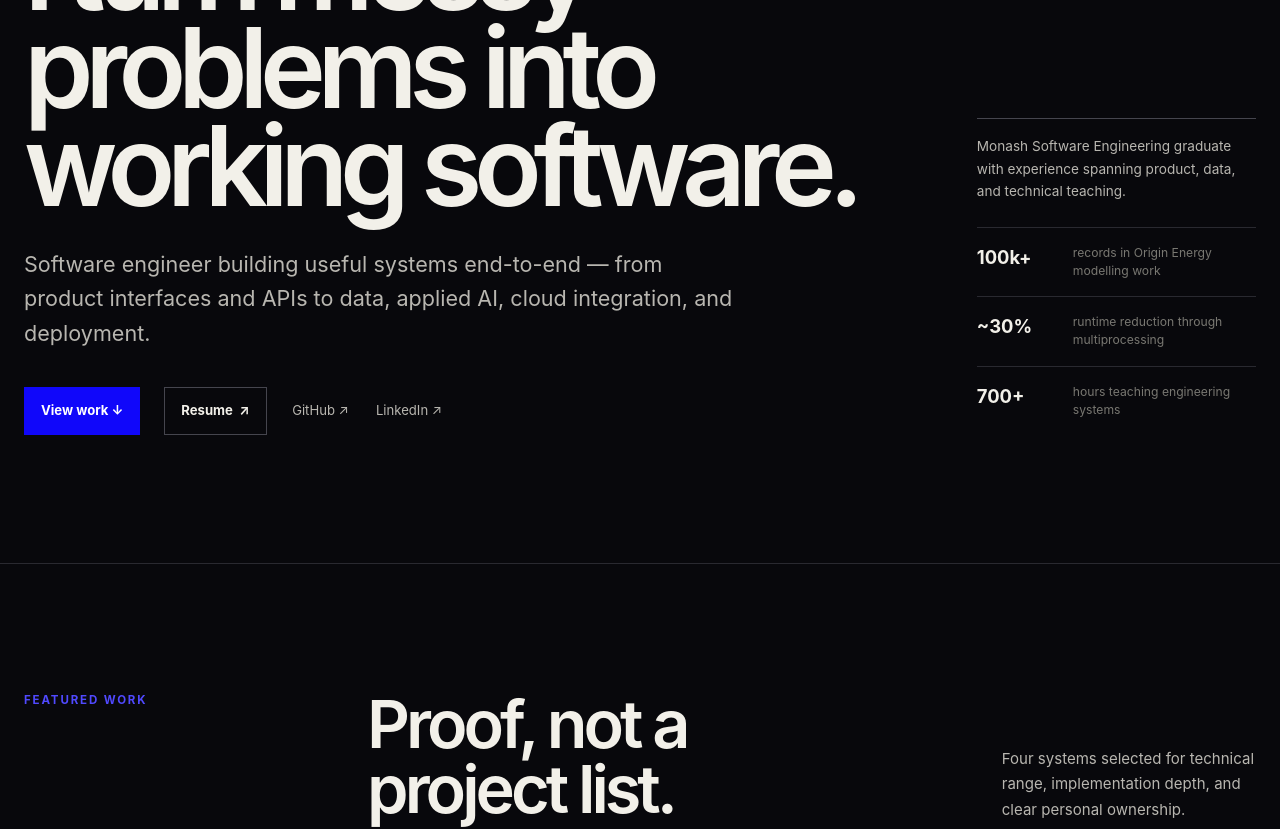
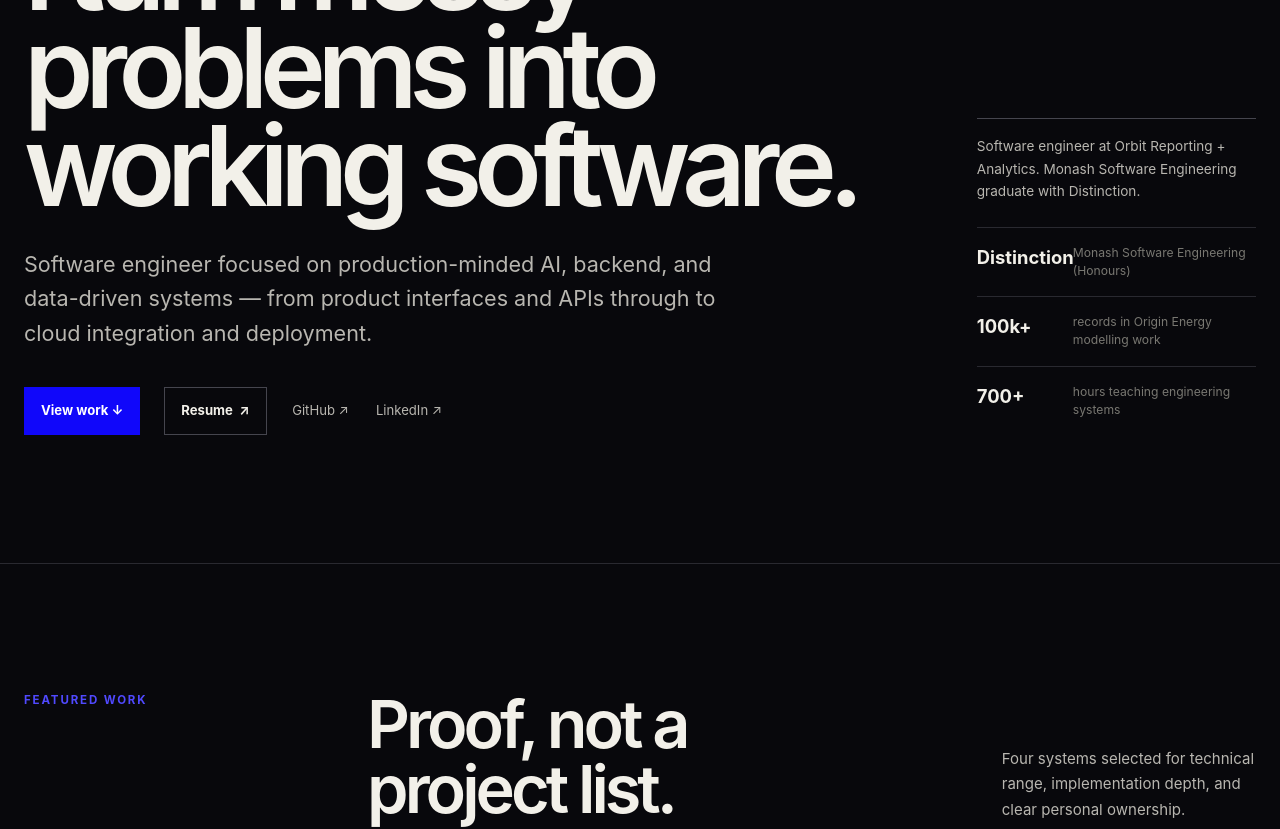
Before and after one commit to PaarthSh4rma/portfolio-website, a React (Vite) app: page / in a window 1280 px wide. Shown: the part 1080-1909 px from the top of the page. Built offline with nearby package versions, Linux system fonts and the light colour scheme.

Commit message:
Update portfolio with current LinkedIn profile

```diff
--- a/index.html
+++ b/index.html
@@ -4,7 +4,7 @@
     <meta charset="UTF-8" />
     <meta name="viewport" content="width=device-width, initial-scale=1.0" />
     <meta name="theme-color" content="#08080c" />
-    <meta name="description" content="Paarth Sharma is a Melbourne software engineer building useful products end-to-end across full-stack, backend, data, applied AI, and cloud systems." />
+    <meta name="description" content="Paarth Sharma is a Melbourne software engineer building production-minded AI, backend, and data-driven systems." />
     <meta name="author" content="Paarth Sharma" />
     <link rel="canonical" href="https://paarth-sharma.com/" />
     <link rel="icon" type="image/png" sizes="32x32" href="/favicon-32.png" />
@@ -13,14 +13,14 @@
     <meta property="og:type" content="website" />
     <meta property="og:url" content="https://paarth-sharma.com/" />
     <meta property="og:title" content="Paarth Sharma — Software Engineer" />
-    <meta property="og:description" content="Useful systems, built end-to-end — from product interfaces and APIs to data, applied AI, cloud integration, and deployment." />
+    <meta property="og:description" content="Production-minded AI, backend, and data-driven systems — built end-to-end." />
     <meta property="og:image" content="https://paarth-sharma.com/og.png" />
     <meta property="og:image:width" content="1200" />
     <meta property="og:image:height" content="630" />
     <meta property="og:image:alt" content="Paarth Sharma, software engineer building useful systems end-to-end." />
     <meta name="twitter:card" content="summary_large_image" />
     <meta name="twitter:title" content="Paarth Sharma — Software Engineer" />
-    <meta name="twitter:description" content="Useful systems, built end-to-end across product, backend, applied AI, data, and cloud." />
+    <meta name="twitter:description" content="Production-minded AI, backend, and data-driven systems — built end-to-end." />
     <meta name="twitter:image" content="https://paarth-sharma.com/og.png" />
 
     <script type="application/ld+json">
@@ -30,6 +30,8 @@
         "name": "Paarth Sharma",
         "url": "https://paarth-sharma.com/",
         "jobTitle": "Software Engineer",
+        "worksFor": { "@type": "Organization", "name": "Orbit Reporting + Analytics", "url": "https://www.orbitanalytics.com/" },
+        "alumniOf": { "@type": "CollegeOrUniversity", "name": "Monash University" },
         "address": { "@type": "PostalAddress", "addressLocality": "Melbourne", "addressCountry": "AU" },
         "sameAs": [
           "https://github.com/PaarthSh4rma",
--- a/src/components/sections/About.tsx
+++ b/src/components/sections/About.tsx
@@ -5,14 +5,14 @@ export default function About() {
     <Section id="about" className="about" label="About" title="I care about the whole system.">
       <div className="about__grid">
         <p className="about__lead">
-          I’m a Melbourne-based software engineer who likes following a problem from unclear requirements to a useful, deployed product.
+          I’m a Melbourne-based software engineer at Orbit Reporting + Analytics who likes following a problem from unclear requirements to a useful, deployed product.
         </p>
         <div className="about__body">
           <p>
             That has meant building interfaces, APIs, data workflows, applied AI features, and cloud integrations — then adding the validation, migrations, failure states, and documentation that make them dependable.
           </p>
           <p>
-            My experience in energy analytics and engineering education also made me comfortable moving between implementation detail and clear communication. I’m looking for a team where thoughtful engineering and product judgment matter equally.
+            I graduated from Monash University with Distinction, supported by the Sir John Monash International Excellence Scholarship, and was named to the Faculty of Engineering Dean’s Honour List. My experience in energy analytics and engineering education made me comfortable moving between implementation detail and clear communication.
           </p>
         </div>
       </div>
--- a/src/components/sections/Contact.tsx
+++ b/src/components/sections/Contact.tsx
@@ -9,7 +9,7 @@ export default function Contact() {
         <div className="contact__grid">
           <h2 id="contact-title">Have a useful problem to solve?</h2>
           <div className="contact__copy">
-            <p>I’m open to software engineering roles across product, backend, applied AI, and data-focused teams.</p>
+            <p>I’m always interested in thoughtful conversations about software, applied AI, backend systems, and useful products.</p>
             <a className="contact__email" href={`mailto:${profile.email}`}>
               {profile.email} <span aria-hidden="true">↗</span>
             </a>
--- a/src/components/sections/Experience.tsx
+++ b/src/components/sections/Experience.tsx
@@ -22,9 +22,11 @@ export default function Experience() {
             </div>
             <div className="experience-item__body">
               <p className="experience-summary">{item.summary}</p>
-              <ul>
-                {item.highlights.map((highlight) => <li key={highlight}>{highlight}</li>)}
-              </ul>
+              {item.highlights.length > 0 && (
+                <ul>
+                  {item.highlights.map((highlight) => <li key={highlight}>{highlight}</li>)}
+                </ul>
+              )}
             </div>
           </article>
         ))}
--- a/src/components/sections/Hero.tsx
+++ b/src/components/sections/Hero.tsx
@@ -26,7 +26,7 @@ export default function Hero() {
 
           <aside className="hero__proof" aria-label="Selected evidence">
             <p className="hero__proof-intro">
-              Monash Software Engineering graduate with experience spanning product, data, and technical teaching.
+              Software engineer at Orbit Reporting + Analytics. Monash Software Engineering graduate with Distinction.
             </p>
             <dl>
               {profile.proofPoints.map((point) => (
--- a/src/components/sections/Landing.tsx
+++ b/src/components/sections/Landing.tsx
@@ -11,7 +11,7 @@ export default function Landing() {
               <span aria-hidden="true">Paarth</span>
               <span aria-hidden="true">Sharma</span>
             </h1>
-            <p>Software engineer building<br />useful systems end-to-end.</p>
+            <p>Production-minded AI,<br />backend and data systems.</p>
             <span className="landing__location">{profile.location}</span>
           </div>
 
--- a/src/data/experience.ts
+++ b/src/data/experience.ts
@@ -8,6 +8,14 @@ export type ExperienceItem = {
 };
 
 export const experience: ExperienceItem[] = [
+  {
+    company: "Orbit Reporting + Analytics",
+    role: "Software Engineer",
+    period: "Present",
+    summary:
+      "Building production-minded software in an enterprise reporting and analytics environment that connects ERP and business-application data to real-time decisions.",
+    highlights: [],
+  },
   {
     company: "Origin Energy",
     role: "Customer Insights Intern",
--- a/src/data/profile.ts
+++ b/src/data/profile.ts
@@ -2,15 +2,15 @@ export const profile = {
   name: "Paarth Sharma",
   headline: "I turn messy problems into working software.",
   summary:
-    "Software engineer building useful systems end-to-end — from product interfaces and APIs to data, applied AI, cloud integration, and deployment.",
+    "Software engineer focused on production-minded AI, backend, and data-driven systems — from product interfaces and APIs through to cloud integration and deployment.",
   location: "Melbourne, Australia",
   email: "paarth.sharma.3110@gmail.com",
   github: "https://github.com/PaarthSh4rma",
   linkedin: "https://www.linkedin.com/in/paarthsharma16/",
   resume: "/Paarth_Sharma_resume.pdf",
   proofPoints: [
+    { value: "Distinction", label: "Monash Software Engineering (Honours)" },
     { value: "100k+", label: "records in Origin Energy modelling work" },
-    { value: "~30%", label: "runtime reduction through multiprocessing" },
     { value: "700+", label: "hours teaching engineering systems" },
   ],
 };
```
Also changed, not shown: 1 other file (tests, documents, lock files or other folders).
